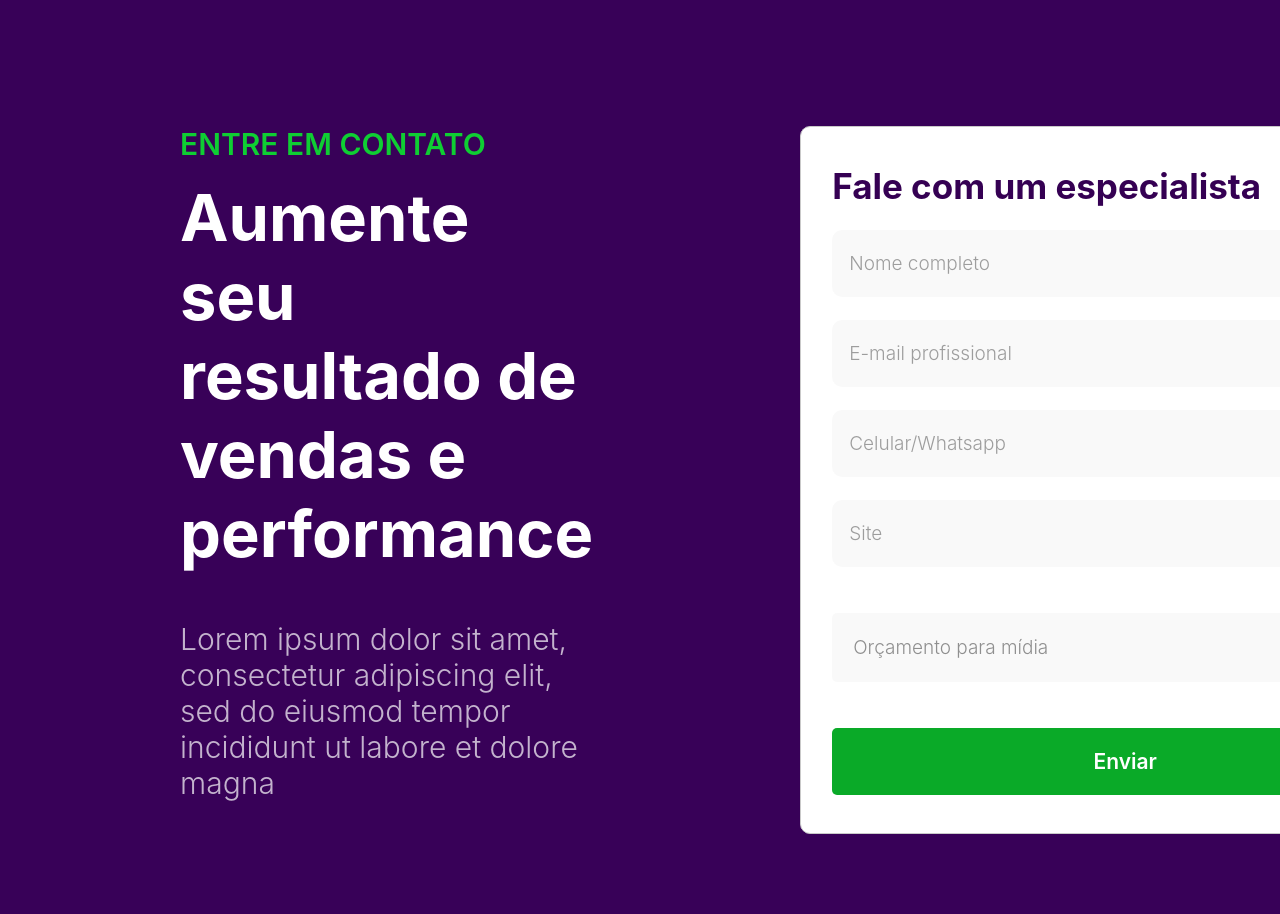
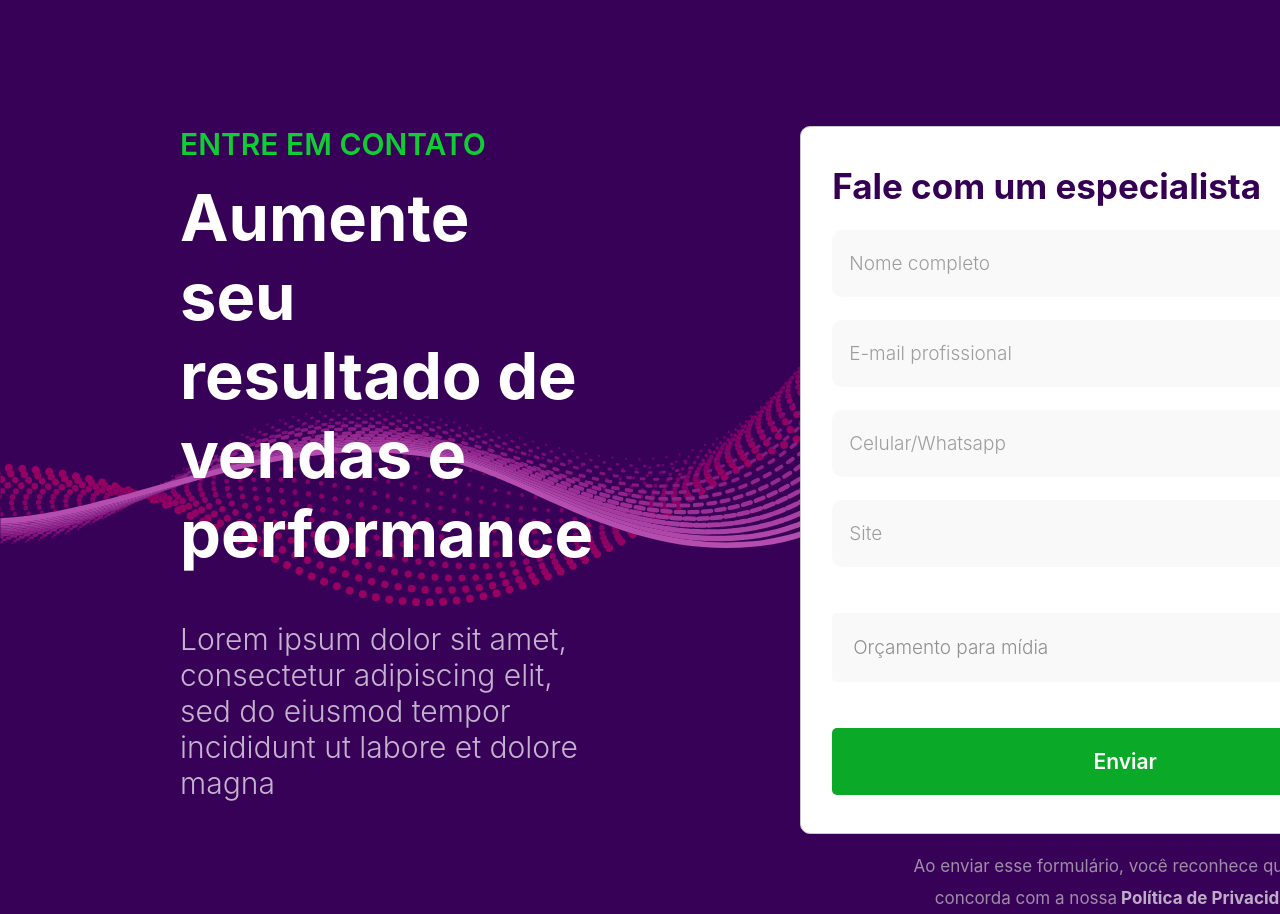
Before and after one commit to cauakse/landing-page, a Next.js app: page / in a window 1280 px wide. Shown: the part 2640-3554 px from the top of the page. Before the commit the page ends 3474 px from the top, so only its background shows below. Built offline with nearby package versions, Linux system fonts and the light colour scheme.

Commit message:
Finalizando contato

```diff
--- a/components/contato/contato.module.scss
+++ b/components/contato/contato.module.scss
@@ -7,7 +7,10 @@
     grid-template-columns: repeat(2,1fr);
     align-items: flex-start;
     justify-content: space-between;
-    gap: 207px;
+    gap: 1rem 207px;
+    background-image: url("../../public/images/fundo.svg");
+    background-size: contain;
+    background-repeat: no-repeat;
 }
 
 .texts{
@@ -49,3 +52,19 @@
         gap: 23px;
     }
 }
+
+.footer{
+    grid-column-start: 2;
+    p{
+        font-size: 17px;
+        text-align: center;
+        padding: 0 6rem;
+        line-height: 2rem;
+        opacity: 0.7;
+        color:$grey3-color;
+    }
+    strong{
+        font-weight: 700;
+        color:$grey4-color;
+    }
+}
--- a/components/contato/index.jsx
+++ b/components/contato/index.jsx
@@ -1,3 +1,4 @@
+import Link from 'next/link'
 import Button from '../button'
 import Input from '../input'
 import Select from '../select'
@@ -29,8 +30,15 @@ export default function Contato (){
 
                         <Button tittle={"Enviar"} kind={"full"}/>
                     </form>
+            </div>
+            <div className={style.footer}>
+                    <p>
+                        Ao enviar esse formulário, você reconhece que leu e concorda com a nossa
+                        <Link href={"/"}>
+                            <strong> Política de Privacidade.</strong>
+                        </Link>
 
-
+                    </p>
             </div>
         </div>
     )
```
